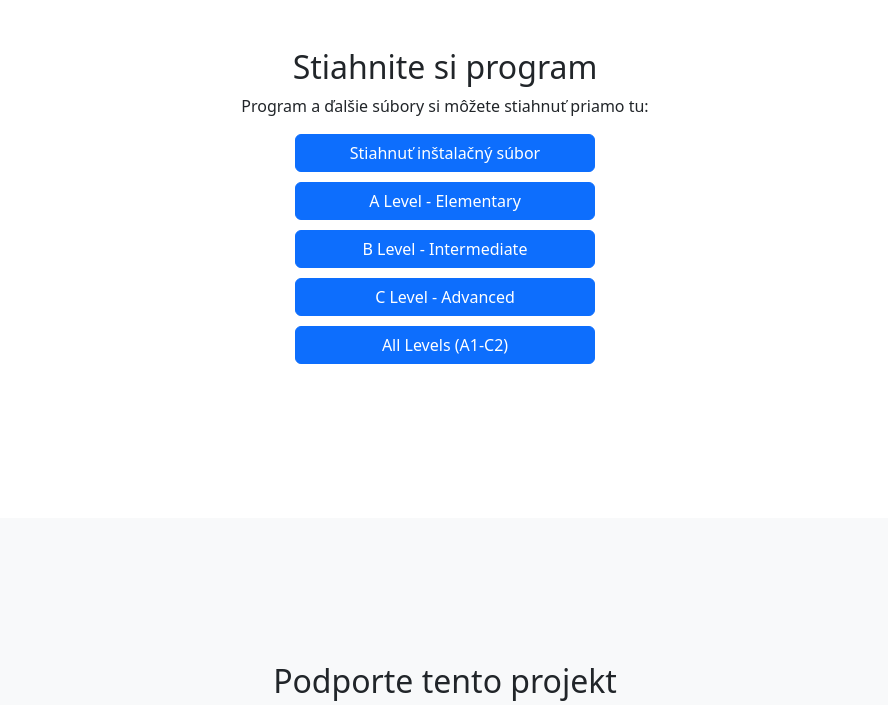
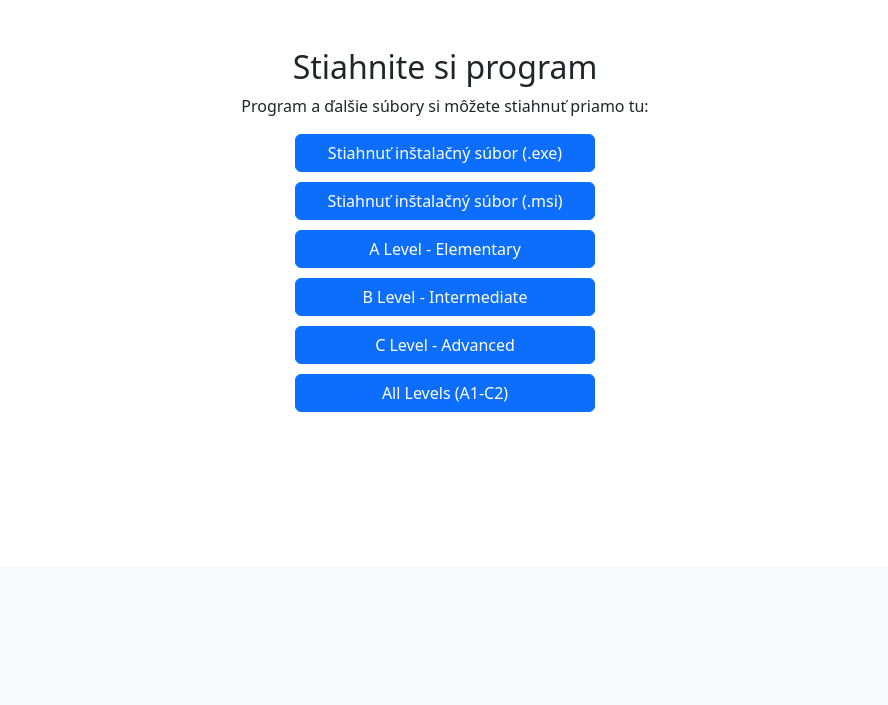
Before and after one commit to peterfromslovakia/Anglicka-Gramatika-web, a plain HTML site: page index.html in a window 1280 px wide. Shown: the part 1560-2265 px from the top of the page, without its empty margins (195-1083 px from the left). Drawn offline with Linux system fonts and the light colour scheme.

Commit message:
Pridané tlačidlo na stiahnutie MSI verzie

```diff
--- a/index.html
+++ b/index.html
@@ -164,7 +164,8 @@
         <div class="container px-4 text-center">
             <h2 class="text-center">Stiahnite si program</h2>
             <p>Program a ďalšie súbory si môžete stiahnuť priamo tu:</p>
-            <a href="https://github.com/peterfromslovakia/Anglicka-Gramatika/raw/8965952c87a3527925b5d35b99f0bc52ba88faea/setup.exe" class="btn btn-primary btn-download">Stiahnuť inštalačný súbor</a>
+            <a href="https://github.com/peterfromslovakia/Anglicka-Gramatika/raw/8965952c87a3527925b5d35b99f0bc52ba88faea/setup.exe" class="btn btn-primary btn-download">Stiahnuť inštalačný súbor (.exe)</a>
+            <a href="https://github.com/peterfromslovakia/Anglicka-Gramatika/raw/8965952c87a3527925b5d35b99f0bc52ba88faea/Anglicka-Gramatika.msi" class="btn btn-primary btn-download">Stiahnuť inštalačný súbor (.msi)</a>
             <a href="https://github.com/peterfromslovakia/Anglicka-Gramatika/releases/download/v1.0.0/A.Level.-.Elementary.A1-A2.txt" class="btn btn-primary btn-download">A Level - Elementary</a>
             <a href="https://github.com/peterfromslovakia/Anglicka-Gramatika/releases/download/v1.0.0/B.Level.-.Intermediate.B1-B2.txt" class="btn btn-primary btn-download">B Level - Intermediate</a>
             <a href="https://github.com/peterfromslovakia/Anglicka-Gramatika/releases/download/v1.0.0/C.Level.-.Advanced.C1-C2.txt" class="btn btn-primary btn-download">C Level - Advanced</a>
```
